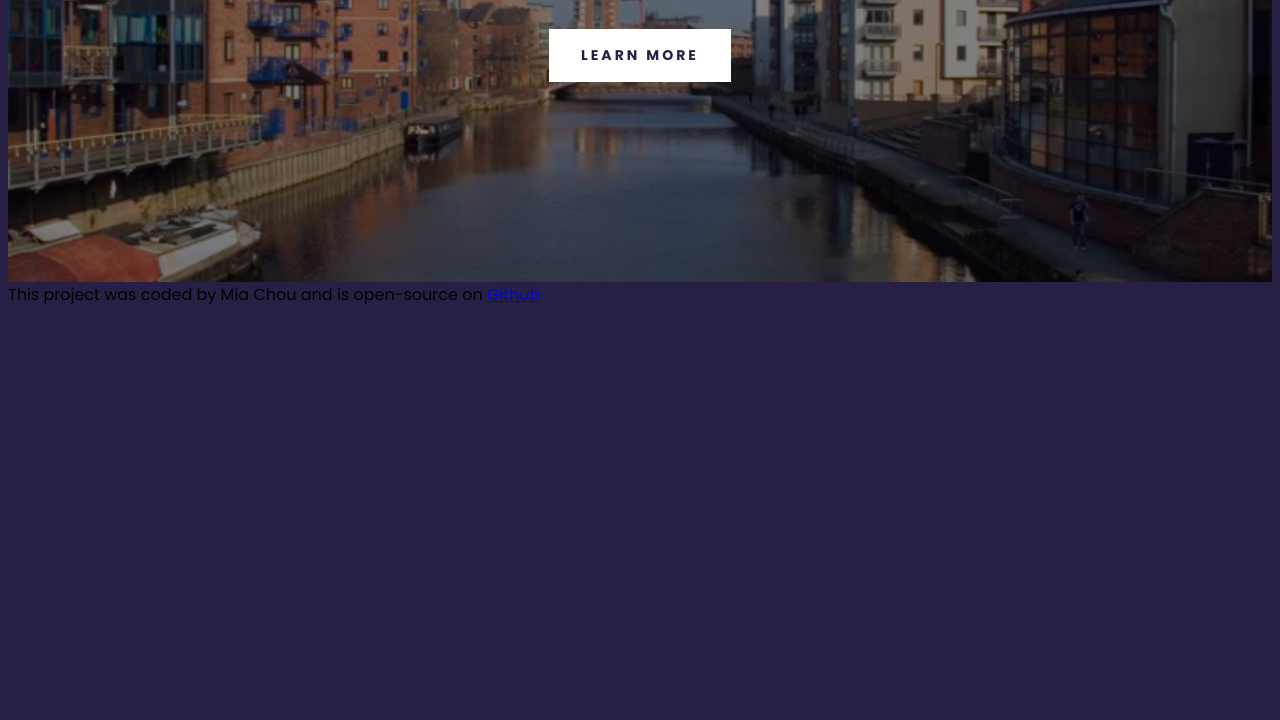
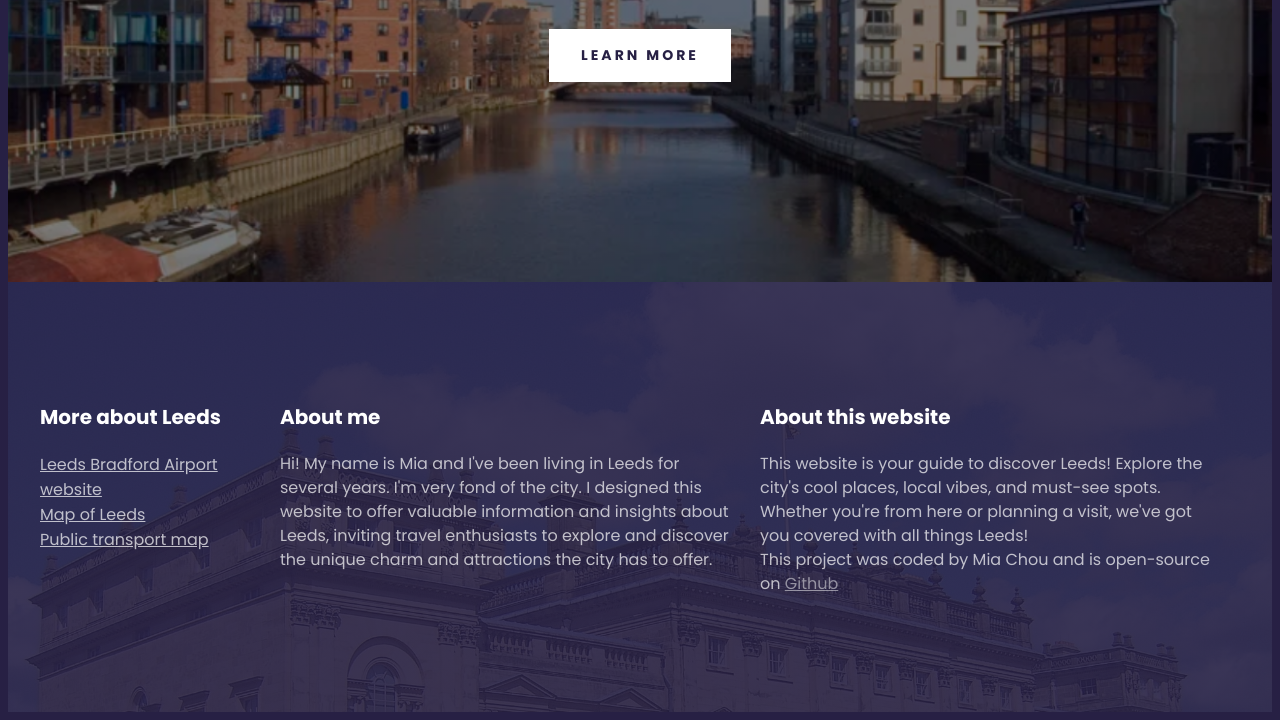
Before and after one commit to mia-chou/leeds-travel-project, a plain HTML site: page index.html in a window 1280 px wide. Shown: the part 367-1087 px from the top of the page. Before the commit the page ends 800 px from the top, so only its background shows below. Drawn offline with Linux system fonts and the light colour scheme.

Commit message:
Added footer

```diff
--- a/index.html
+++ b/index.html
@@ -24,12 +24,57 @@
     <a href="#more">Learn more</a>
 </header>
 
+<footer>
+    <section class="grid">
+      <div>
+        <h3>More about Leeds</h3>
 
+        <ul>
+          <li>
+            <a
+              href="https://www.leedsbradfordairport.co.uk/"
+              target="_blank"
+            >
+            Leeds Bradford Airport website
+            </a>
+          </li>
+          <li>
+            <a href="https://maps.app.goo.gl/oUmLz8Np9ngPmPHu5" target="_blank">
+              Map of Leeds
+            </a>
+          </li>
+          <li>
+            <a
+              href="https://www.wymetro.com/media/9658/core-network-and-city-centre-final.pdf"
+              target="_blank"
+            >
+              Public transport map
+            </a>
+          </li>
+        </ul>
+      </div>
+      <div>
+        <h3>About me</h3>
+        <p>
+            Hi! My name is Mia and I've been living in Leeds for several
+            years. I'm very fond of the city. I designed this website to offer valuable information and insights about Leeds,
+            inviting travel enthusiasts to explore and discover the unique charm and attractions the city has to offer.
+        </p>
+      </div>
+      <div>
+        <h3>About this website</h3>
+        <p>
+            This website is your guide to discover Leeds! Explore the city's cool places,
+            local vibes, and must-see spots. Whether you're from here or planning a visit,
+            we've got you covered with all things Leeds!
+          <br />
 
-<footer>
-    This project was coded by Mia Chou and is open-source on <a href="https://github.com/mia-chou/leeds-travel-project"target="_blank">
-        Github
-    </a>
-</footer>
+        This project was coded by Mia Chou and is open-source on <a href="https://github.com/mia-chou/leeds-travel-project"target="_blank">
+            Github
+        </a>
+        </p>
+      </div>
+    </section>
+  </footer>
 </body>
 </html>
--- a/src/style.css
+++ b/src/style.css
@@ -8,6 +8,19 @@ body{font-family: "Poppins", sans-serif;
     max-width: 1400;
     margin: 0 auto;
 }
+
+
+.grid {
+    display: grid;
+    grid-template-columns: 1fr 2fr 2fr;
+  }
+
+
+
+section {
+    max-width: 1200px;
+    margin: 0 auto;
+  }
 
 
 
@@ -57,7 +70,53 @@ header h3 {
     text-transform: uppercase;
     background: white;
   }
-@media (max-width:800px){
+
+footer{
+
+    color: white;
+    background-image: linear-gradient(
+        rgba(39, 32, 68, 0.9),
+        rgba(39, 32, 68, 0.9)
+      ),
+      url("../image/Harewood_House.jpeg");
+background-repeat: no-repeat;
+background-size: cover;
+  padding: 100px 0;
+}
+
+
+
+
+
+  footer h3 {
+    font-weight: 700;
+    font-size: 20px;
+    line-height: 30px;
+  }
+
+  footer p {
+    font-weight: 400;
+    font-size: 16px;
+    opacity: 0.7;
+    margin-right: 20px;
+    line-height: 24px;
+  }
+  footer ul {
+    padding: 0;
+  }
+
+  footer li {
+    list-style: none;
+    margin: 0;
+    padding: 0;
+  }
+
+  footer a {
+    color: white;
+    opacity: 0.7;
+  }
+
+  @media (max-width:960px){
 
     header{
 
```
Also changed, not shown: image/Harewood_House.jpeg (added), image/landmark.jpg (added).
